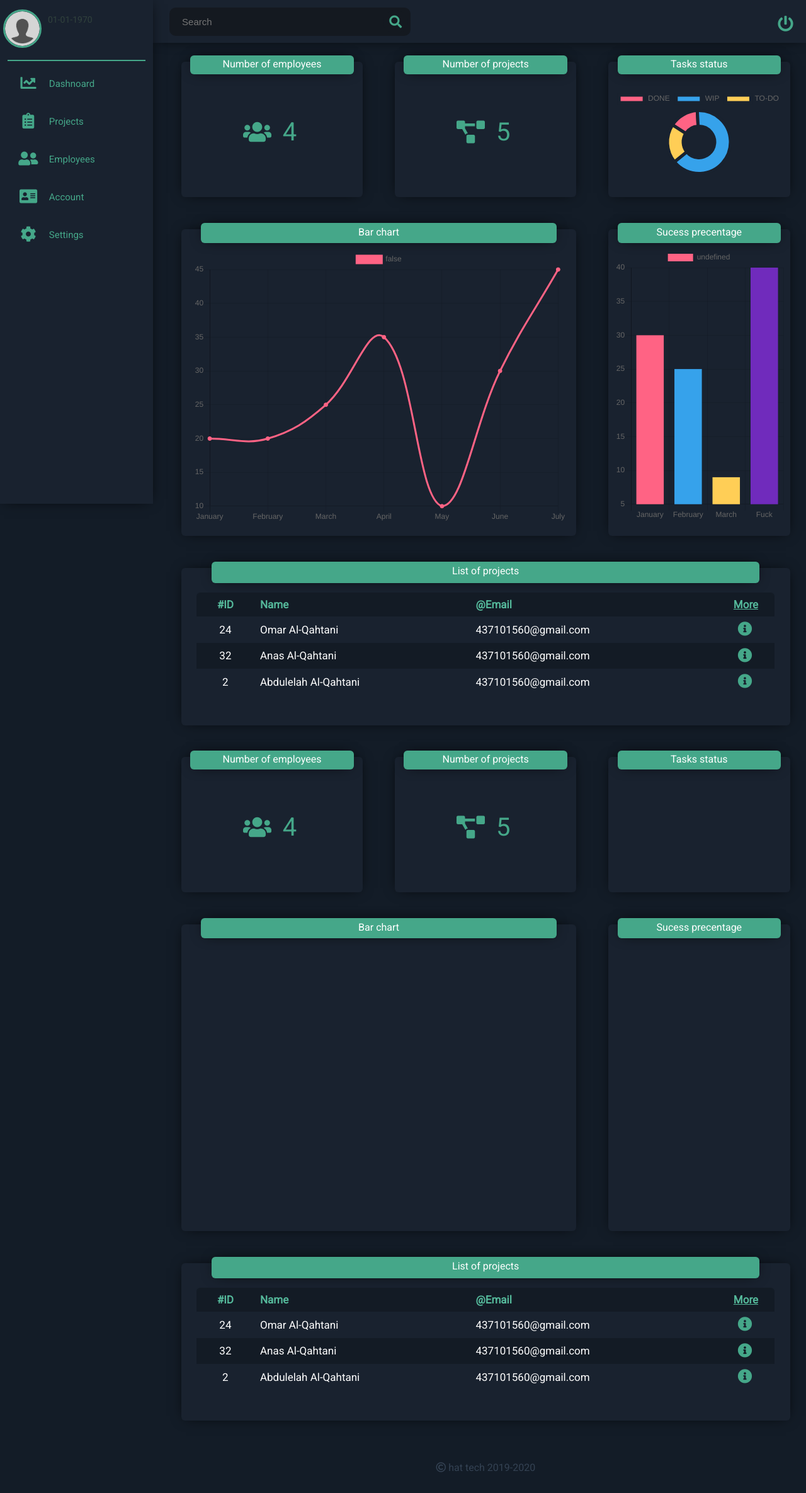
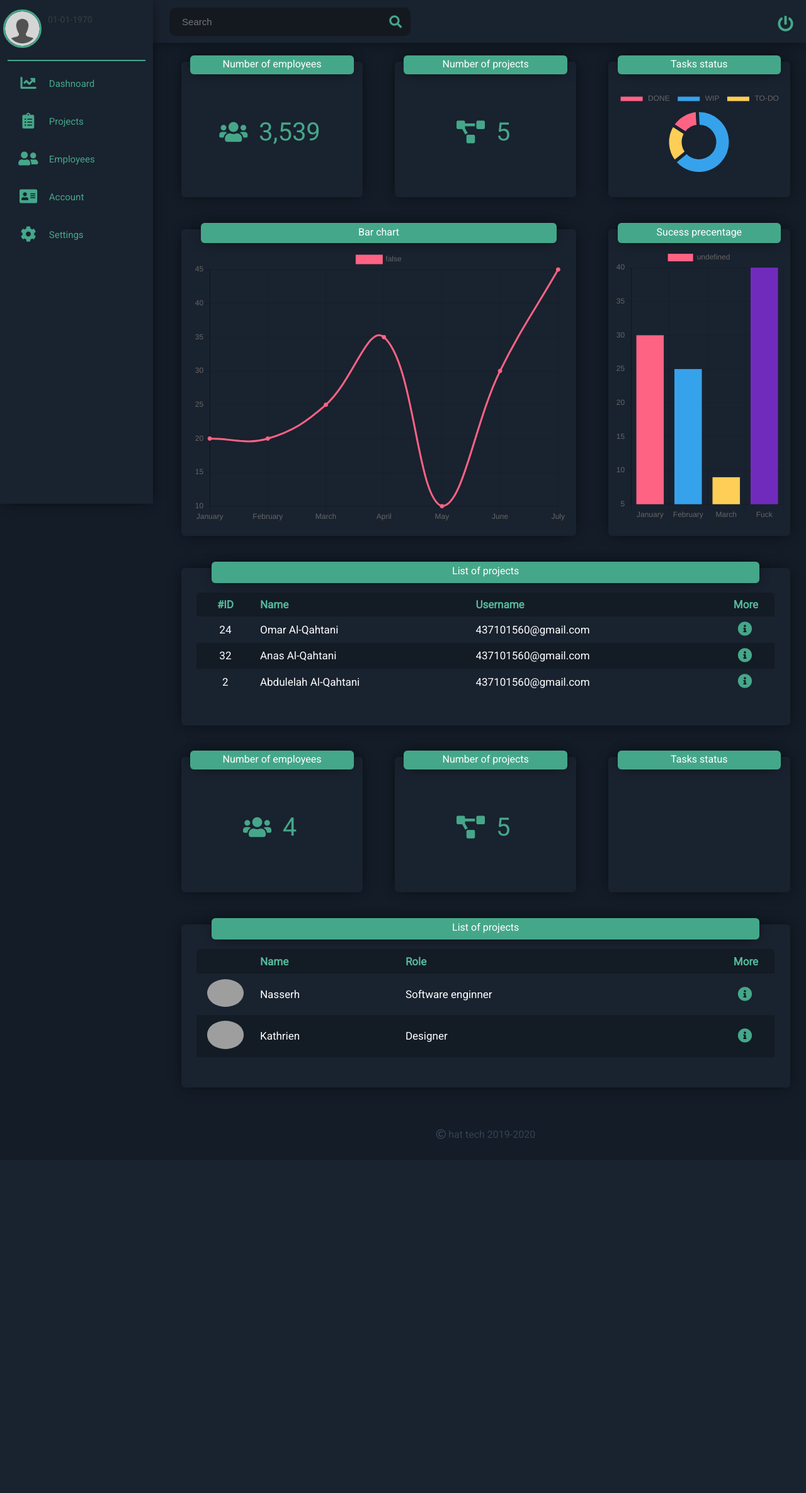
Before and after one commit to NasserAlkahtani/TMS, a PHP site: page /company/index.php in a window 1280 px wide. Shown: the whole page at 63% size. After the commit the page ends 1809 px from the top, so only its background shows below. Run offline with PHP 8.4, Linux system fonts and the light colour scheme; the visitor is signed in with stand-in values (Sample User, id 1); data that the repository does not hold is empty; a map, chart or similar area stays blank; some libraries are stand-ins or nearby versions; grey boxes are pictures that could not be loaded.

Commit message:
Added user list with picture

```diff
--- a/src/assets/css/card.css
+++ b/src/assets/css/card.css
@@ -42,11 +42,14 @@
     font-size: 250%;
 }
 
-.card div div {
+.card div .single-info {
     width: auto;
     height: auto;
     font-size: 100%;
 }
+
+
+
 
 .card div table {
     width: 100%;
@@ -78,6 +81,12 @@
 .card div table tr .more {
     width: 10%;
     text-align: center;
+}
+
+.card div table tr .img {
+    position: relative;
+    width: 80%;
+    border-radius: 50%;
 }
 
 .card div table tr td {
--- a/src/pages/company/index.php
+++ b/src/pages/company/index.php
@@ -69,8 +69,8 @@ include('../shared/sidebar.php');
        <label>Number of employees</label>
        <div >
          <i class="fas fa-users"></i>
-         <div class="countup">
-                4
+         <div class="countup single-info">
+                3,539
          </div>
        </div>
      </div>
@@ -79,7 +79,7 @@ include('../shared/sidebar.php');
        <label>Number of projects</label>
        <div >
        <i class="fas fa-project-diagram"></i>
-         <div class="countup">
+         <div class="countup single-info">
                   5
          </div>
        </div>
@@ -119,8 +119,8 @@ include('../shared/sidebar.php');
            <tr class="first-row">
              <th style="border-top-left-radius: 6px;" class="first">#ID</th>
              <th>Name</th>
-             <th>@Email</th>
-             <th style="border-top-right-radius: 6px;" class="more more-bottom-line">More</th>
+             <th>Username</th>
+             <th style="border-top-right-radius: 6px;" class="more">More</th>
            </tr>
            <tr>
              <td class="first">24</td>
@@ -148,7 +148,7 @@ include('../shared/sidebar.php');
        <label>Number of employees</label>
        <div >
          <i class="fas fa-users"></i>
-         <div class="countup">
+         <div class="countup single-info">
                 4
          </div>
        </div>
@@ -158,7 +158,7 @@ include('../shared/sidebar.php');
        <label>Number of projects</label>
        <div >
        <i class="fas fa-project-diagram"></i>
-         <div class="countup">
+         <div class="countup single-info">
                   5
          </div>
        </div>
@@ -173,57 +173,37 @@ include('../shared/sidebar.php');
        </div>
      </div>
 
-     <div class="card card-double">
-      <label>Bar chart</label>
-        <div>
-           <canvas id="line-chart">
 
-           </canvas>
-       </div>
-     </div>
 
-     <div class="card card-single-double">
-      <label>Sucess precentage</label>
-        <div>
-           <canvas id="bar-chart">
 
-           </canvas>
-       </div>
-     </div>
 
      <div class="card card-full">
        <label>List of projects</label>
        <div>
-         <table>
+       <table>
            <tr class="first-row">
-             <th style="border-top-left-radius: 6px;" class="first">#ID</th>
+             <th style="border-top-left-radius: 6px;" class="first"></th>
              <th>Name</th>
-             <th>@Email</th>
-             <th style="border-top-right-radius: 6px;" class="more more-bottom-line">More</th>
+             <th>Role</th>
+             <th style="border-top-right-radius: 6px;" class="more">More</th>
            </tr>
            <tr>
-             <td class="first">24</td>
-             <td>Omar Al-Qahtani</td>
-             <td>437101560@gmail.com</td>
+             <td class="first"><img class="img" src="http://nzlplastering.co.nz/wp-content/uploads/2017/06/David-Page.jpg" alt=""></td>
+             <td>Nasserh</td>
+             <td>Software enginner</td>
              <td class="more" ><i class="fas fa-info-circle"></i></td>
            </tr>
            <tr>
-             <td class="first">32</td>
-             <td>Anas Al-Qahtani</td>
-             <td>437101560@gmail.com</td>
-             <td class="more"><i class="fas fa-info-circle"></i></td>
+             <td class="first"><img class="img" src="http://nzlplastering.co.nz/wp-content/uploads/2017/06/David-Page.jpg" alt=""></td>
+             <td>Kathrien</td>
+             <td>Designer</td>
+             <td class="more" ><i class="fas fa-info-circle"></i></td>
            </tr>
-           <tr>
-             <td class="first">2</td>
-             <td>Abdulelah Al-Qahtani</td>
-             <td>437101560@gmail.com</td>
-             <td class="more"><i class="fas fa-info-circle"></i></td>
-           </tr>
+
          </table>
-       </div>
+
+      </div>
      </div>
-
-
 
 
 
```
Also changed, not shown: src/pages/company/projects.php (+4 -4 lines).
